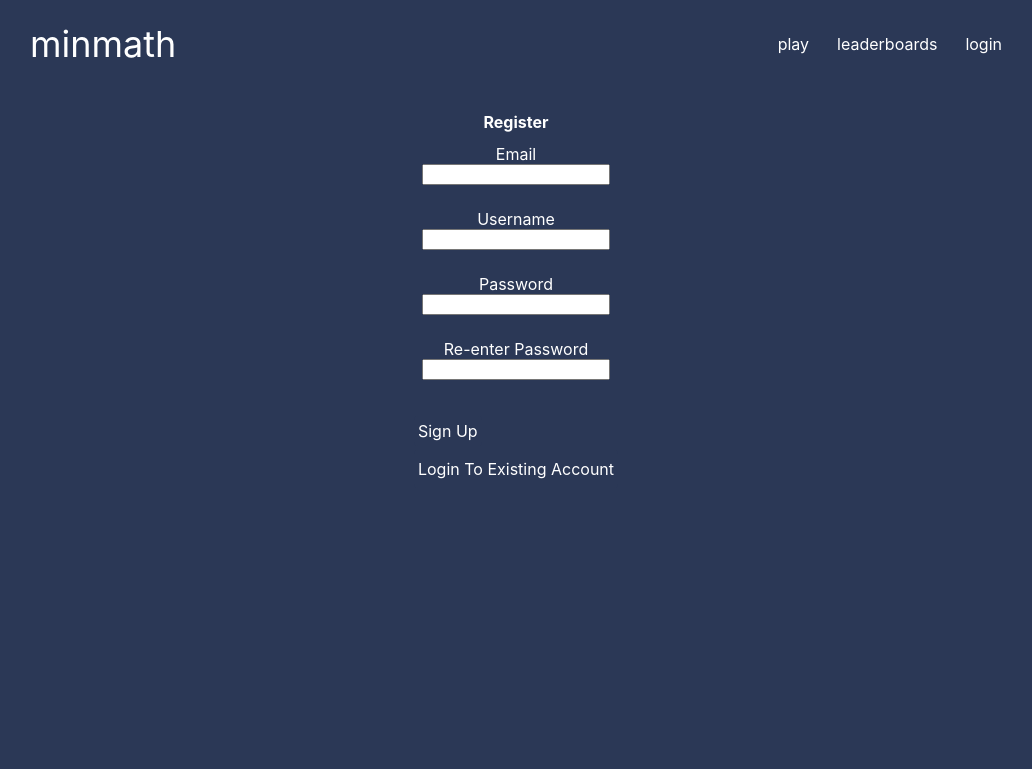
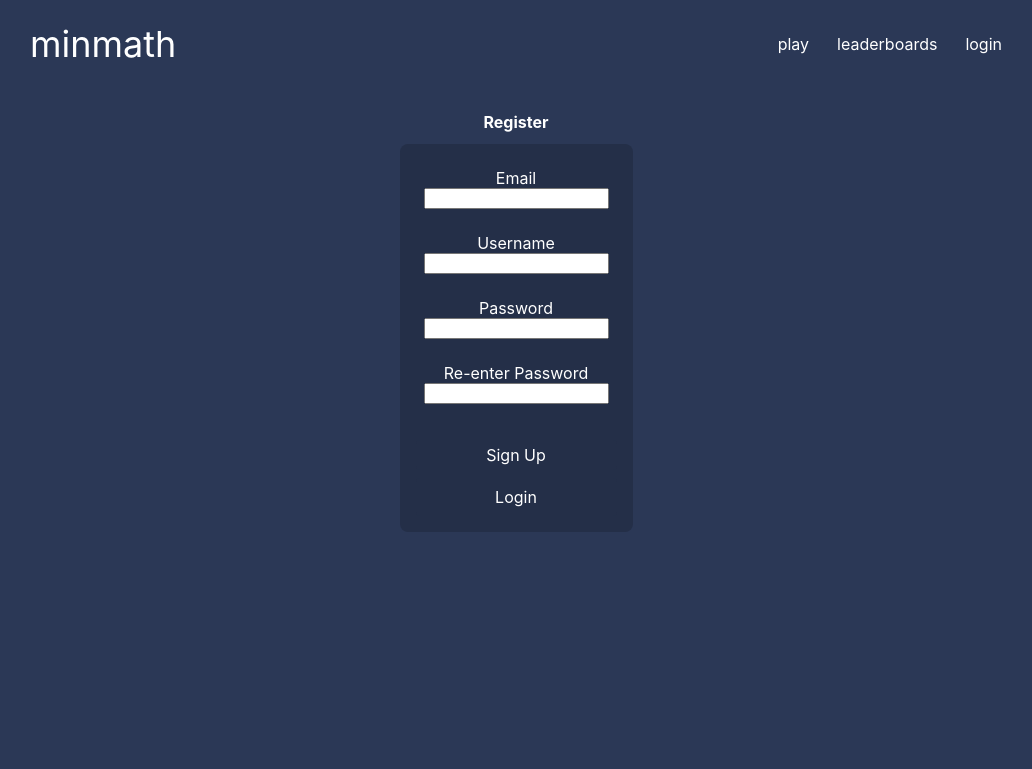
Before and after one commit to m-lm/minmath, a Django app: template minmath/account/templates/registration/register.html in a window 1280 px wide. Shown: the top 769 px of the page, without its empty margins (124-1156 px from the left). Run offline with Django 3.2, Linux system fonts and the light colour scheme; the template is opened without the code that fills it, so the values that code supplies are empty, except form fields; tables that the repository leaves empty hold one stand-in row (values such as "Sample post"); form fields are guessed from the names that the template uses.

Commit message:
fix register form styling and finish off account form styling

```diff
--- a/minmath/account/templates/registration/register.html
+++ b/minmath/account/templates/registration/register.html
@@ -12,7 +12,7 @@
 {% else %}
 <div>
     <strong>Register</strong>
-    <form method = "POST" class = "login-form">
+    <form method = "POST" id = "login-form">
         {% csrf_token %}
         <span class = "form-field">
         Email
@@ -33,7 +33,7 @@
         <br>
         <button type = "submit" class = "acc-button">Sign Up</button>
         <!--<div><a href = "{% url 'login' %}">Login</a> to an existing account.</div>-->
-        <a class = "acc-button" href = "{% url 'login' %}">Login To Existing Account</a>
+        <a class = "acc-button" href = "{% url 'login' %}">Login</a>
     </form>
 </div>
 {% endif %}
--- a/minmath/static/main.css
+++ b/minmath/static/main.css
@@ -201,7 +201,7 @@ a {
     font-family: var(--font);
     font-size: 16px;
     color: var(--txt);
-    background-color: var(--bg);
+    background-color: var(--sheet);
     cursor: pointer;
     border: none;
     border-radius: 4px;
@@ -241,6 +241,8 @@ button.acc-button {
 
 #login-form {
     display: grid;
+    background-color: var(--sheet);
+    border-radius: 8px;
     margin: 12px;
     padding: 12px;
     text-align: center;
```
